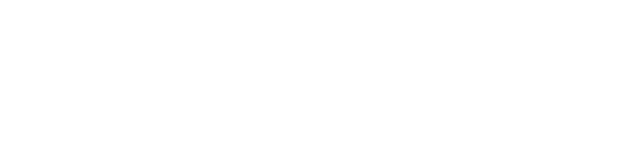
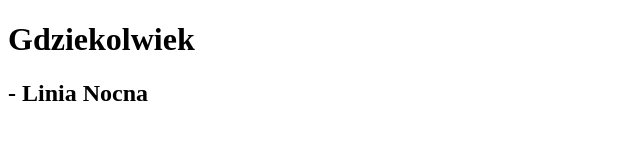
Before and after one commit to superdzoni/nauka-gita, a plain HTML site: page index.html in a window 1280 px wide. Shown: the whole page, without its empty margins (0-640 px from the left). Drawn offline with Linux system fonts and the light colour scheme; files that its build step writes are made by us from their sources.

Commit message:
Add header html code

```diff
--- a/index.html
+++ b/index.html
@@ -7,7 +7,10 @@
         <meta name="viewport" content="width=device-width, initial-scale=1.0">
     </head>
     <body>
-
+        <header>
+            <h1>Gdziekolwiek</h1>
+            <h2>- Linia Nocna</h2>
+        </header>
         <footer>
         </footer>
     </body>
```
